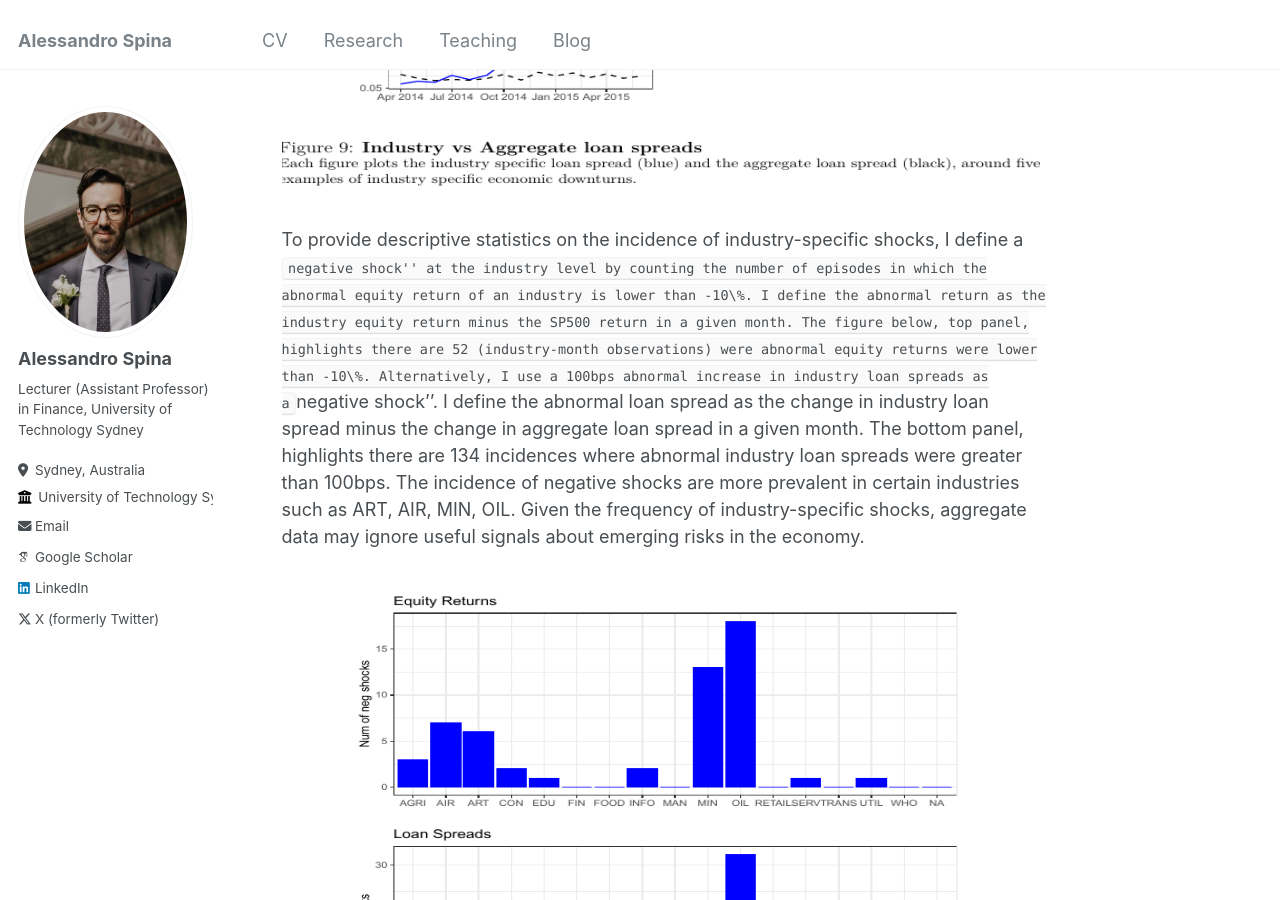
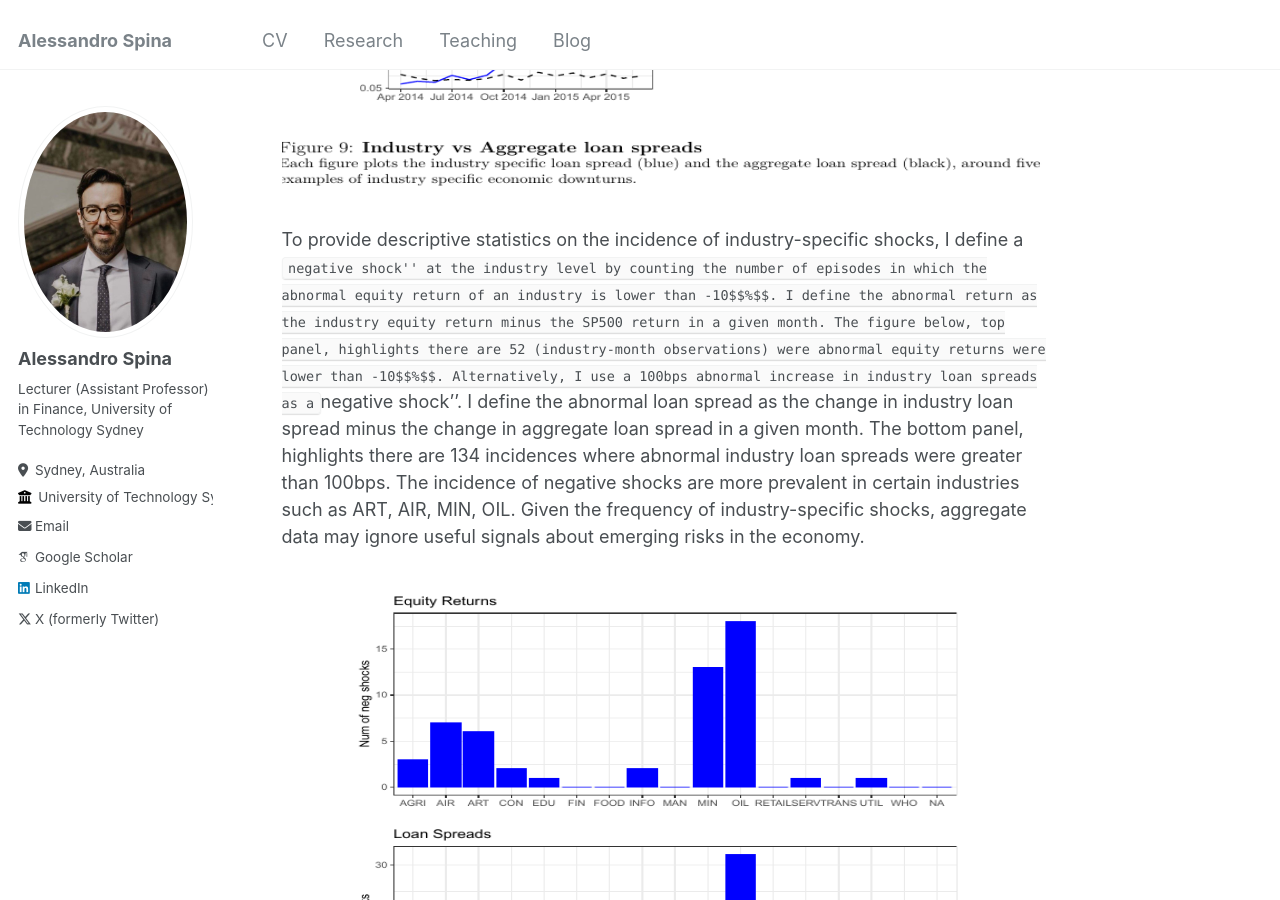
Before and after one commit to aspi6246/aspi6246.github.io, a Jekyll site: the page built from _posts/2024-11-05-blog-post-5.md, in a window 1280 px wide and 900 px high, scrolled down 2314 px. Built offline with Jekyll 4.4.1, drawn with Linux system fonts in a browser that asks for light colours; some web fonts are replaced.

```diff
--- a/_posts/2024-11-05-blog-post-5.md
+++ b/_posts/2024-11-05-blog-post-5.md
@@ -25,7 +25,7 @@ Second, it could be that sectoral shocks are more common than aggregate shocks,
 ![Alt text](/assets/images/fig3.png){: style="width:800px;height:600px;"}
 
 
-To provide descriptive statistics on the incidence of industry-specific shocks, I define a ``negative shock'' at the industry level by counting the number of episodes in which the abnormal equity return of an industry is lower than -10\%. I define the abnormal return as the industry equity return minus the SP500 return in a given month. The figure below, top panel, highlights there are 52 (industry-month observations) were abnormal equity returns were lower than -10\%. Alternatively, I use a 100bps abnormal increase in industry loan spreads as a ``negative shock''. I define the abnormal loan spread as the change in industry loan spread minus the change in aggregate loan spread in a given month. The bottom panel, highlights there are 134 incidences where abnormal industry loan spreads were greater than 100bps. The incidence of negative shocks are more prevalent in certain industries such as ART, AIR, MIN, OIL. Given the frequency of industry-specific shocks, aggregate data may ignore useful signals about emerging risks in the economy.
+To provide descriptive statistics on the incidence of industry-specific shocks, I define a ``negative shock'' at the industry level by counting the number of episodes in which the abnormal equity return of an industry is lower than -10$$%$$. I define the abnormal return as the industry equity return minus the SP500 return in a given month. The figure below, top panel, highlights there are 52 (industry-month observations) were abnormal equity returns were lower than -10$$%$$. Alternatively, I use a 100bps abnormal increase in industry loan spreads as a ``negative shock''. I define the abnormal loan spread as the change in industry loan spread minus the change in aggregate loan spread in a given month. The bottom panel, highlights there are 134 incidences where abnormal industry loan spreads were greater than 100bps. The incidence of negative shocks are more prevalent in certain industries such as ART, AIR, MIN, OIL. Given the frequency of industry-specific shocks, aggregate data may ignore useful signals about emerging risks in the economy.
 
 ![Alt text](/assets/images/fig4.png){: style="width:800px;height:600px;"}
 
```
